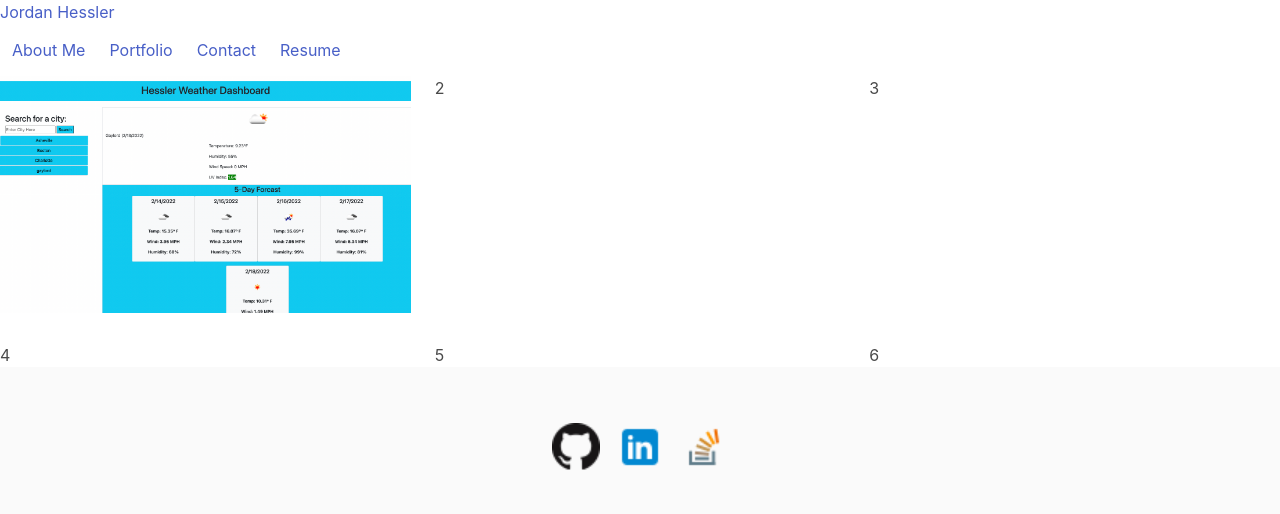
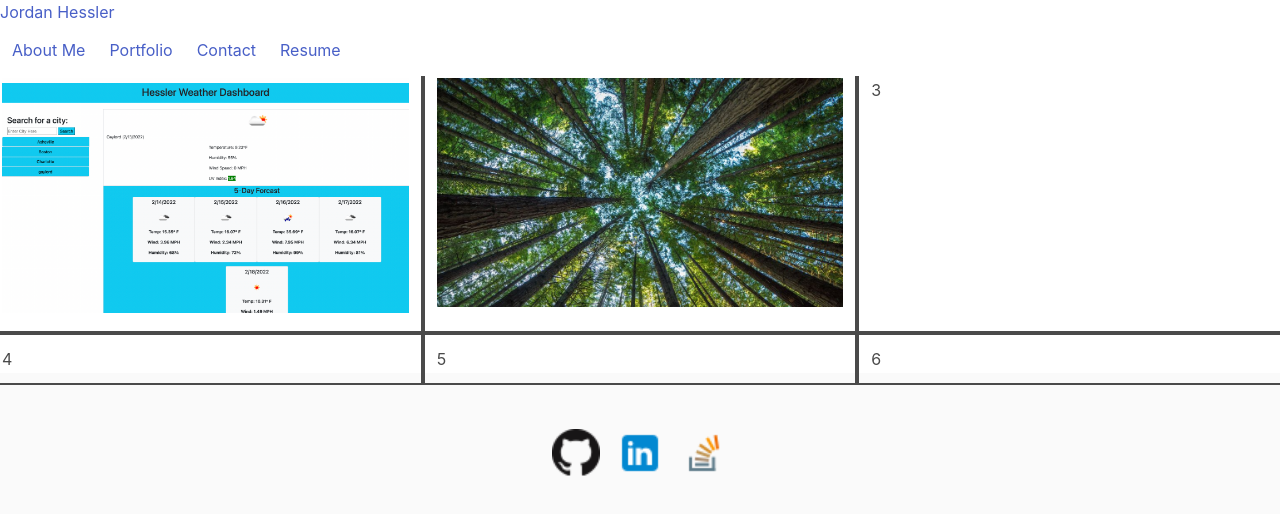
Before and after one commit to JHESSLER11/Hessler-React-Portfolio, a React (Create React App) app: page /portfolio in a window 1280 px wide. Shown: the top 514 px of the page. Built offline with nearby package versions, Linux system fonts and the light colour scheme.

Commit message:
updated portfolio

```diff
--- a/src/components/Project/index.js
+++ b/src/components/Project/index.js
@@ -13,7 +13,15 @@ function Portfolio() {
                     <div>Web API's</div>
                 </div>
             </div>
-            <div className="column is-one-third">2</div>
+            <div className="column is-one-third">
+            <img src="/images/trees.jpeg"  alt="Happy Trees Application" title="Happy Trees!"/>
+                <div className="portGit">
+                    <a href='https://github.com/HackStreetPeople/happy-trees'>
+                    <img src='/images/GitHub-Mark-32px.png' alt='Github Logo'></img>
+                    </a>
+                    <div>JS, MySQL, Handlebars</div>
+                </div>
+            </div>
             <div className="column is-one-third">3</div>
             <div className="column is-one-third">4</div>
             <div className="column is-one-third">5</div>
--- a/src/index.css
+++ b/src/index.css
@@ -22,6 +22,11 @@ code {
   opacity: 0.5;
 }
 
+.column {
+  border: 2px solid;
+}
+
+
 .column:hover .portGit {
   display: block;
   opacity: none;
@@ -29,5 +34,6 @@ code {
 
 .portGit {
   display: none;
-  opacity: none;
+  width: auto;
+  height: auto;
 }
```
Also changed, not shown: public/images/trees.jpeg (added).
